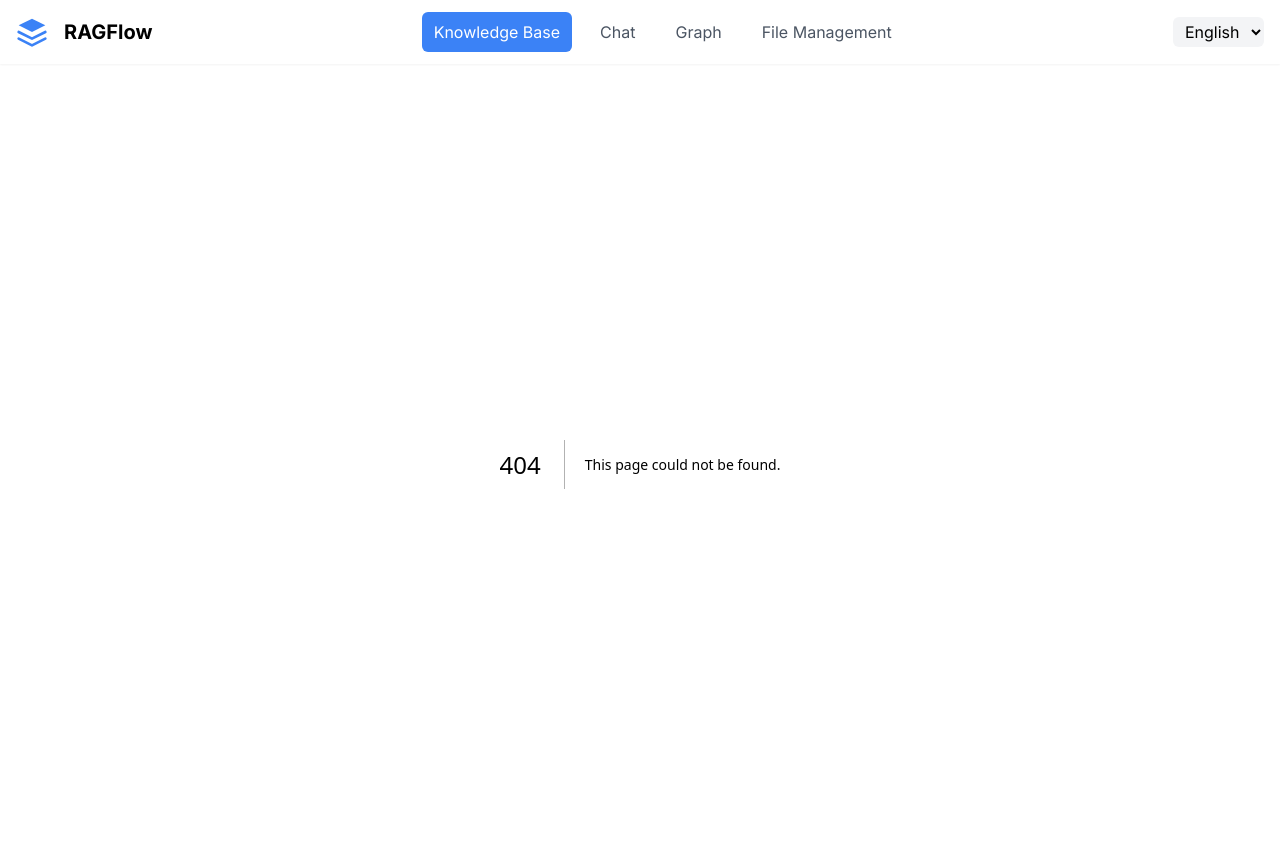
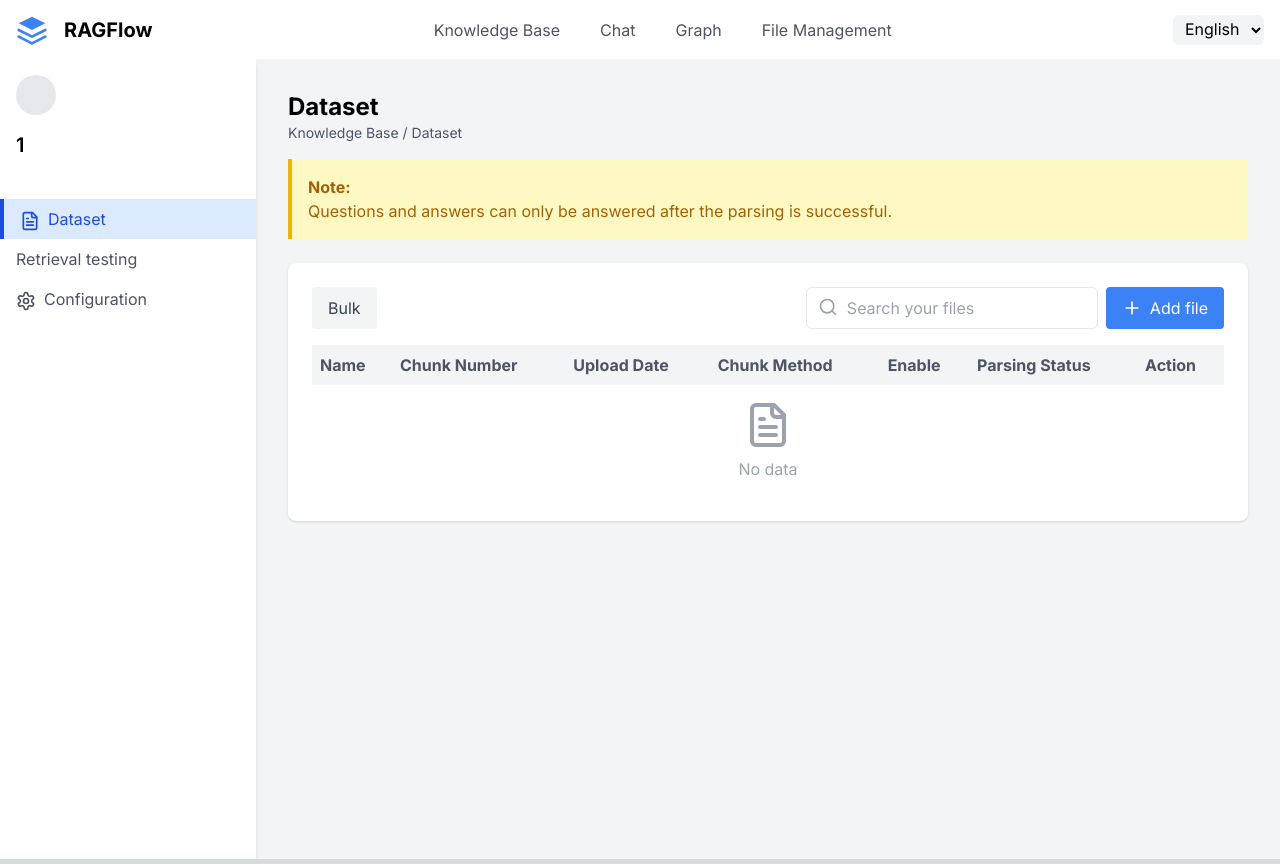
Before and after one commit to DoctorApcs/EduBox_backend, a Next.js app in the folder frontend/: page /knowledge/1 in a window 1280 px wide. Before the commit this address had no page. Built offline with nearby package versions, Linux system fonts and the light colour scheme.

Commit message:
feat (ui): add create kb page

```diff
--- /dev/null
+++ b/frontend/src/app/knowledge/[name]/page.js
@@ -0,0 +1,13 @@
+// app/knowledge/[name]/page.js
+"use client";
+
+import React from "react";
+import { useParams } from "next/navigation";
+import DatasetView from "@/components/knowledge_base/KBDatasetView";
+
+export default function KnowledgeBasePage() {
+  const params = useParams();
+  const knowledgeBaseName = decodeURIComponent(params.name);
+
+  return <DatasetView knowledgeBaseName={knowledgeBaseName} />;
+}
--- /dev/null
+++ b/frontend/src/app/knowledge/page.js
@@ -0,0 +1,60 @@
+"use client";
+
+import React, { useState } from "react";
+import { useRouter } from "next/navigation";
+import { Search, Plus } from "lucide-react";
+import KnowledgeBaseCard from "@/components/knowledge_base/KnowledgeBaseCard";
+import KnowledgeBaseModal from "@/components/knowledge_base/KnowledgeBaseModal";
+
+const KnowledgeBasePage = () => {
+  const [isModalOpen, setIsModalOpen] = useState(false);
+  const router = useRouter();
+
+  const handleCreateKnowledgeBase = (name) => {
+    // Here you would typically call an API to create the knowledge base
+    console.log(`Creating knowledge base: ${name}`);
+    // Then redirect to the new knowledge base view
+    router.push(`/knowledge/${encodeURIComponent(name)}`);
+  };
+
+  return (
+    <div className="min-h-full w-full p-8">
+      <h1 className="text-3xl font-bold mb-2">Welcome back, BachNgoH</h1>
+      <p className="text-gray-600 mb-8">
+        Which knowledge base are we going to use today?
+      </p>
+
+      <div className="flex justify-between mb-8">
+        <div className="relative">
+          <input
+            type="text"
+            placeholder="Search"
+            className="pl-10 pr-4 py-2 border rounded-md"
+          />
+          <Search className="absolute left-3 top-2.5 w-5 h-5 text-gray-400" />
+        </div>
+        <button
+          onClick={() => setIsModalOpen(true)}
+          className="bg-blue-500 text-white px-4 py-2 rounded-md flex items-center"
+        >
+          <Plus className="w-5 h-5 mr-2" />
+          Create knowledge base
+        </button>
+      </div>
+
+      <KnowledgeBaseCard
+        title="Papers"
+        docCount={2}
+        lastUpdated="26/06/2024 17:55:21"
+      />
+
+      <KnowledgeBaseModal
+        isOpen={isModalOpen}
+        onClose={() => setIsModalOpen(false)}
+        onCreate={handleCreateKnowledgeBase}
+      />
+    </div>
+  );
+};
+
+export default KnowledgeBasePage;
--- a/frontend/src/app/layout.js
+++ b/frontend/src/app/layout.js
@@ -6,10 +6,10 @@ const inter = Inter({ subsets: ["latin"] });
 
 export default function RootLayout({ children }) {
   return (
-    <html lang="en">
-      <body className={inter.className}>
+    <html lang="en" className="h-full">
+      <body className={`${inter.className} flex flex-col h-full`}>
         <Header />
-        {children}
+        <main className="flex-grow">{children}</main>
       </body>
     </html>
   );
--- a/frontend/src/app/page.js
+++ b/frontend/src/app/page.js
@@ -1,5 +1,5 @@
-import KnowledgeBasePage from "@/components/KnowledgeBasePage";
+import { redirect } from "next/navigation";
 
 export default function Home() {
-  return <KnowledgeBasePage />;
+  redirect("/knowledge");
 }
--- a/frontend/src/components/Header.js
+++ b/frontend/src/components/Header.js
@@ -1,11 +1,23 @@
+"use client";
+
 import React from "react";
 import Link from "next/link";
+import { usePathname } from "next/navigation";
 // import { GitHub, Settings } from "lucide-react";
 
 const Header = () => {
+  const pathname = usePathname();
+
+  const navItems = [
+    { name: "Knowledge Base", path: "/knowledge" },
+    { name: "Chat", path: "/chat" },
+    { name: "Graph", path: "/graph" },
+    { name: "File Management", path: "/file-management" },
+  ];
+
   return (
-    <header className="bg-white shadow-sm">
-      <div className="container mx-auto px-4 py-3 flex items-center justify-between">
+    <header className="bg-white shadow-sm h-16">
+      <div className="container mx-auto px-4 h-full flex items-center justify-between">
         <div className="flex items-center space-x-4">
           <svg
             className="w-8 h-8 text-blue-500"
@@ -32,37 +44,26 @@ const Header = () => {
           <span className="font-bold text-xl">RAGFlow</span>
         </div>
         <nav className="flex space-x-4">
-          <Link
-            href="/"
-            className="px-3 py-2 bg-blue-500 text-white rounded-md flex items-center"
-          >
-            Knowledge Base
-          </Link>
-          <Link
-            href="/chat"
-            className="px-3 py-2 text-gray-600 hover:bg-gray-100 rounded-md"
-          >
-            Chat
-          </Link>
-          <Link
-            href="/graph"
-            className="px-3 py-2 text-gray-600 hover:bg-gray-100 rounded-md"
-          >
-            Graph
-          </Link>
-          <Link
-            href="/file-management"
-            className="px-3 py-2 text-gray-600 hover:bg-gray-100 rounded-md"
-          >
-            File Management
-          </Link>
+          {navItems.map((item) => (
+            <Link
+              key={item.path}
+              href={item.path}
+              className={`px-3 py-2 rounded-md ${
+                pathname === item.path
+                  ? "bg-blue-500 text-white"
+                  : "text-gray-600 hover:bg-gray-100"
+              }`}
+            >
+              {item.name}
+            </Link>
+          ))}
         </nav>
         <div className="flex items-center space-x-4">
           <select className="bg-gray-100 rounded-md px-2 py-1">
             <option>English</option>
           </select>
-          {/* <GitHub className="w-6 h-6 text-gray-600" />
-          <Settings className="w-6 h-6 text-gray-600" /> */}
+          {/* <GitHub className="w-6 h-6 text-gray-600" /> */}
+          {/* <Settings className="w-6 h-6 text-gray-600" /> */}
         </div>
       </div>
     </header>
--- a/frontend/src/components/KnowledgeBasePage.js
+++ /dev/null
@@ -1,37 +0,0 @@
-import React from "react";
-import { Search, Plus } from "lucide-react";
-import KnowledgeBaseCard from "../components/KnowledgeBaseCard";
-
-const KnowledgeBasePage = () => {
-  return (
-    <>
-      <h1 className="text-3xl font-bold mb-2">Welcome back, BachNgoH</h1>
-      <p className="text-gray-600 mb-8">
-        Which knowledge base are we going to use today?
-      </p>
-
-      <div className="flex justify-between mb-8">
-        <div className="relative">
-          <input
-            type="text"
-            placeholder="Search"
-            className="pl-10 pr-4 py-2 border rounded-md"
-          />
-          <Search className="absolute left-3 top-2.5 w-5 h-5 text-gray-400" />
-        </div>
-        <button className="bg-blue-500 text-white px-4 py-2 rounded-md flex items-center">
-          <Plus className="w-5 h-5 mr-2" />
-          Create knowledge base
-        </button>
-      </div>
-
-      <KnowledgeBaseCard
-        title="Papers"
-        docCount={2}
-        lastUpdated="26/06/2024 17:55:21"
-      />
-    </>
-  );
-};
-
-export default KnowledgeBasePage;
--- /dev/null
+++ b/frontend/src/components/knowledge_base/KBDatasetView.js
@@ -0,0 +1,110 @@
+"use client";
+
+import React from "react";
+import { Search, Plus, FileText, Settings } from "lucide-react";
+
+const DatasetView = ({ knowledgeBaseName }) => {
+  return (
+    <div className="flex h-screen bg-gray-100">
+      {/* Sidebar */}
+      <aside className="w-64 bg-white shadow-md">
+        <div className="p-4">
+          <div className="w-10 h-10 bg-gray-200 rounded-full mb-4"></div>
+          <h2 className="text-xl font-semibold">{knowledgeBaseName}</h2>
+        </div>
+        <nav className="mt-6">
+          <a
+            href="#"
+            className="block py-2 px-4 bg-blue-100 text-blue-700 border-l-4 border-blue-700"
+          >
+            <FileText className="inline-block mr-2" size={20} />
+            Dataset
+          </a>
+          <a
+            href="#"
+            className="block py-2 px-4 text-gray-600 hover:bg-gray-100"
+          >
+            Retrieval testing
+          </a>
+          <a
+            href="#"
+            className="block py-2 px-4 text-gray-600 hover:bg-gray-100"
+          >
+            <Settings className="inline-block mr-2" size={20} />
+            Configuration
+          </a>
+        </nav>
+      </aside>
+
+      {/* Main content */}
+      <main className="flex-1 p-8">
+        <div className="mb-4">
+          <h1 className="text-2xl font-bold">Dataset</h1>
+          <p className="text-sm text-gray-600">Knowledge Base / Dataset</p>
+        </div>
+
+        <div
+          className="bg-yellow-100 border-l-4 border-yellow-500 text-yellow-700 p-4 mb-6"
+          role="alert"
+        >
+          <p className="font-bold">Note:</p>
+          <p>
+            Questions and answers can only be answered after the parsing is
+            successful.
+          </p>
+        </div>
+
+        <div className="bg-white shadow rounded-lg p-6">
+          <div className="flex justify-between mb-4">
+            <button className="px-4 py-2 bg-gray-100 text-gray-700 rounded">
+              Bulk
+            </button>
+            <div className="flex">
+              <div className="relative mr-2">
+                <input
+                  type="text"
+                  placeholder="Search your files"
+                  className="pl-10 pr-4 py-2 border rounded-md"
+                />
+                <Search
+                  className="absolute left-3 top-2.5 text-gray-400"
+                  size={20}
+                />
+              </div>
+              <button className="px-4 py-2 bg-blue-500 text-white rounded flex items-center">
+                <Plus size={20} className="mr-2" />
+                Add file
+              </button>
+            </div>
+          </div>
+
+          <table className="w-full">
+            <thead>
+              <tr className="text-left text-gray-600 bg-gray-100">
+                <th className="p-2">Name</th>
+                <th className="p-2">Chunk Number</th>
+                <th className="p-2">Upload Date</th>
+                <th className="p-2">Chunk Method</th>
+                <th className="p-2">Enable</th>
+                <th className="p-2">Parsing Status</th>
+                <th className="p-2">Action</th>
+              </tr>
+            </thead>
+            <tbody>
+              <tr>
+                <td colSpan="7" className="text-center py-4">
+                  <div className="flex flex-col items-center text-gray-400">
+                    <FileText size={48} />
+                    <p className="mt-2">No data</p>
+                  </div>
+                </td>
+              </tr>
+            </tbody>
+          </table>
+        </div>
+      </main>
+    </div>
+  );
+};
+
+export default DatasetView;
--- /dev/null
+++ b/frontend/src/components/knowledge_base/KnowledgeBaseModal.js
@@ -0,0 +1,64 @@
+"use client";
+
+import React, { useState } from "react";
+
+const KnowledgeBaseModal = ({ isOpen, onClose, onCreate }) => {
+  const [name, setName] = useState("");
+
+  if (!isOpen) return null;
+
+  const handleSubmit = (e) => {
+    e.preventDefault();
+    onCreate(name);
+    setName("");
+    onClose();
+  };
+
+  return (
+    <div className="fixed inset-0 bg-black bg-opacity-50 flex justify-center items-start pt-16">
+      <div className="bg-white rounded-lg shadow-lg w-full max-w-3xl flex flex-col">
+        <div className="p-6 flex-grow overflow-y-auto">
+          <h2 className="text-2xl font-bold mb-6">Create New Knowledge Base</h2>
+          <form onSubmit={handleSubmit} className="space-y-6">
+            <div>
+              <label
+                htmlFor="kb-name"
+                className="block text-sm font-medium text-gray-700 mb-2"
+              >
+                Knowledge Base Name
+              </label>
+              <input
+                id="kb-name"
+                type="text"
+                value={name}
+                onChange={(e) => setName(e.target.value)}
+                placeholder="Enter knowledge base name"
+                className="w-full p-3 border border-gray-300 rounded-md shadow-sm focus:ring-blue-500 focus:border-blue-500"
+                required
+              />
+            </div>
+            {/* You can add more fields here if needed */}
+          </form>
+        </div>
+        <div className="p-6 bg-gray-50 rounded-b-lg flex justify-end space-x-3">
+          <button
+            type="button"
+            onClick={onClose}
+            className="px-4 py-2 bg-white text-gray-700 border border-gray-300 rounded-md hover:bg-gray-50 focus:outline-none focus:ring-2 focus:ring-offset-2 focus:ring-blue-500"
+          >
+            Cancel
+          </button>
+          <button
+            type="submit"
+            onClick={handleSubmit}
+            className="px-4 py-2 bg-blue-600 text-white rounded-md hover:bg-blue-700 focus:outline-none focus:ring-2 focus:ring-offset-2 focus:ring-blue-500"
+          >
+            Create
+          </button>
+        </div>
+      </div>
+    </div>
+  );
+};
+
+export default KnowledgeBaseModal;
--- a/frontend/src/styles/globals.css
+++ b/frontend/src/styles/globals.css
@@ -24,6 +24,20 @@ body {
       rgb(var(--background-end-rgb))
     )
     rgb(var(--background-start-rgb));
+  height: 100%;
+  width: 100%;
+  margin: 0;
+  padding: 0;
+}
+
+#__next {
+  height: 100%;
+  width: 100%;
+}
+
+main {
+  min-height: calc(100% - 64px); /* Adjust 64px to match your header height */
+  width: 100%;
 }
 
 @layer utilities {
```
Also changed, not shown: frontend/src/components/knowledge_base/KnowledgeBaseCard.js (renamed from frontend/src/components/KnowledgeBaseCard.js).
